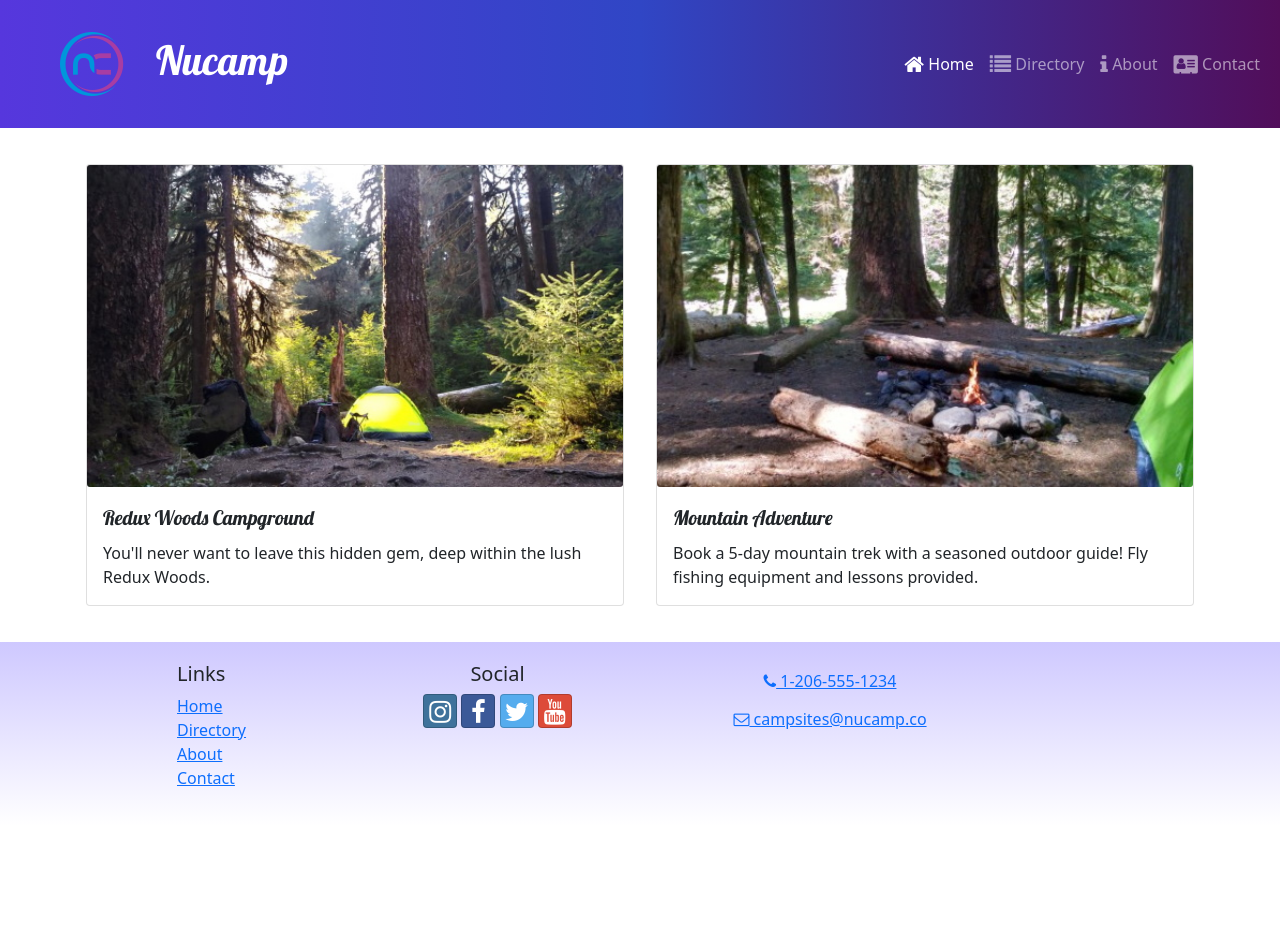
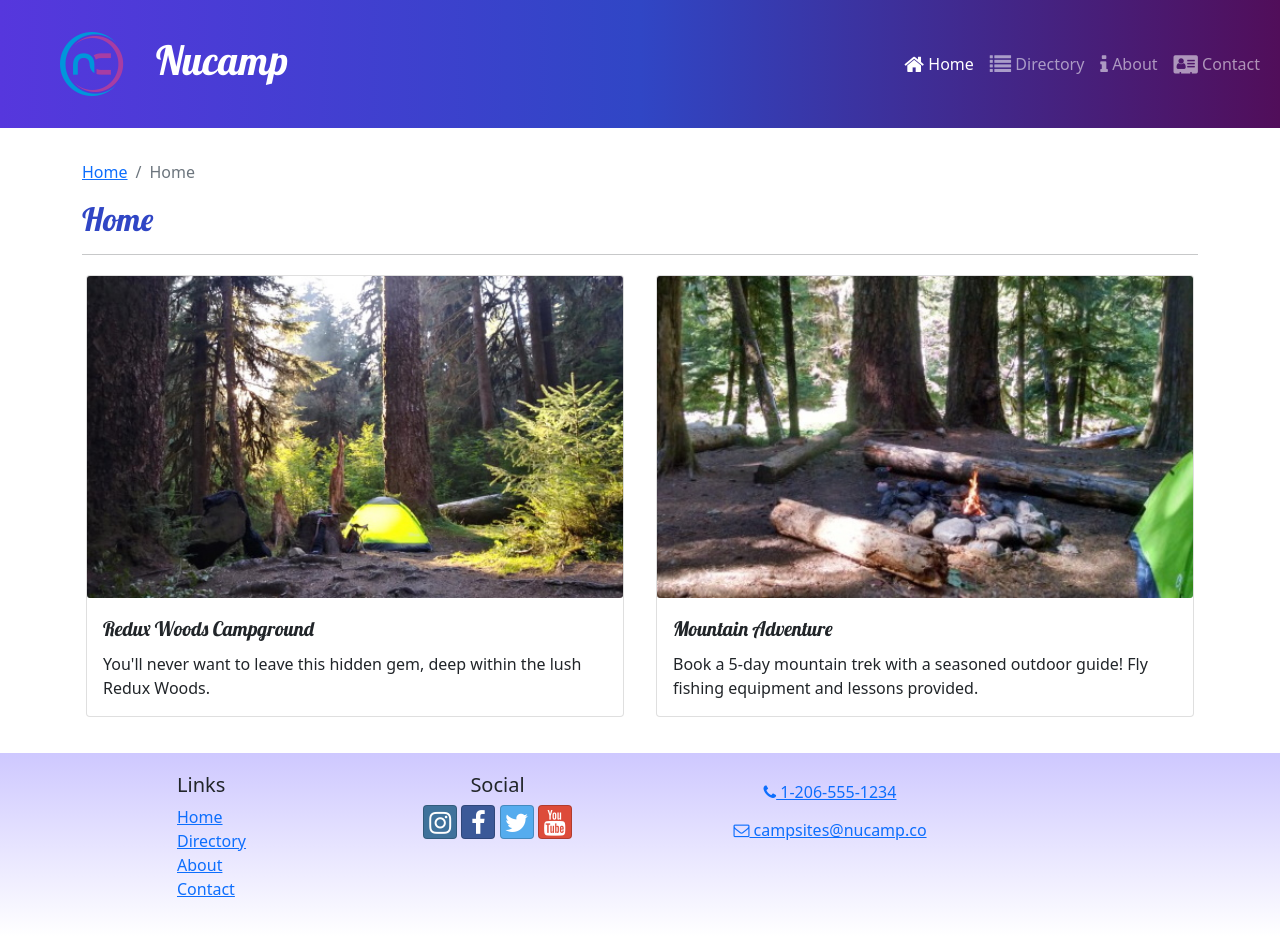
Before and after one commit to audra-g/React-nucampsite, a React (Create React App) app: page / in a window 1280 px wide. Before the commit the page ends 826 px from the top, so only its background shows below. Built offline with nearby package versions, Linux system fonts and the light colour scheme.

Commit message:
Breadcrumbs SubHeader

```diff
--- /dev/null
+++ b/src/components/SubHeader.js
@@ -0,0 +1,26 @@
+import { Col, Row, Breadcrumb, BreadcrumbItem } from 'reactstrap';
+import { Link } from 'react-router-dom';
+
+const SubHeader = ({ current, detail }) => {
+    return (
+        <Row>
+            <Col>
+                <Breadcrumb>
+                    <BreadcrumbItem>
+                        <Link to='/'>Home</Link>
+                    </BreadcrumbItem>
+                    {detail && (
+                        <BreadcrumbItem>
+                            <Link to='/directory'>Directory</Link>
+                        </BreadcrumbItem>
+                    )}
+                    <BreadcrumbItem active>{current}</BreadcrumbItem>
+                </Breadcrumb>
+                <h2>{current}</h2>
+                <hr />
+            </Col>
+        </Row>
+    );
+};
+
+export default SubHeader;
--- a/src/pages/CampsiteDetailPage.js
+++ b/src/pages/CampsiteDetailPage.js
@@ -3,6 +3,7 @@
 import { selectCampsiteById } from '../features/campsites/campsitesSlice';
 import CampsiteDetail from '../features/campsites/CampsiteDetail';
 import CommentsList from '../features/comments/CommentsList';
+import SubHeader from '../components/SubHeader';
 
 const CampsiteDetailPage = () => {
     const { campsiteId } = useParams();
@@ -10,6 +11,7 @@
 
     return (
         <Container>
+            <SubHeader current={campsite.name} detail={true} />
             <Row>
                 <CampsiteDetail campsite={campsite} />
                  <CommentsList campsiteId={campsiteId} />
--- a/src/pages/CampsitesDirectoryPage.js
+++ b/src/pages/CampsitesDirectoryPage.js
@@ -1,9 +1,13 @@
 import { Container } from 'reactstrap';
 import CampsitesList from '../features/campsites/CampsitesList';
+import SubHeader from '../components/SubHeader';
+
 
 const CampsitesDirectoryPage = () => {
     return (
         <Container>
+        <SubHeader current='Directory' />
+
             <CampsitesList />
         </Container>
     );
--- a/src/pages/HomePage.js
+++ b/src/pages/HomePage.js
@@ -1,9 +1,12 @@
 import { Container } from 'reactstrap';
 import DisplayList from '../features/display/DisplayList';
+import SubHeader from '../components/SubHeader';
+
 
 const HomePage = () => {
     return (
         <Container>
+            <SubHeader current='Home' />
             <DisplayList />
         </Container>
     );
```
